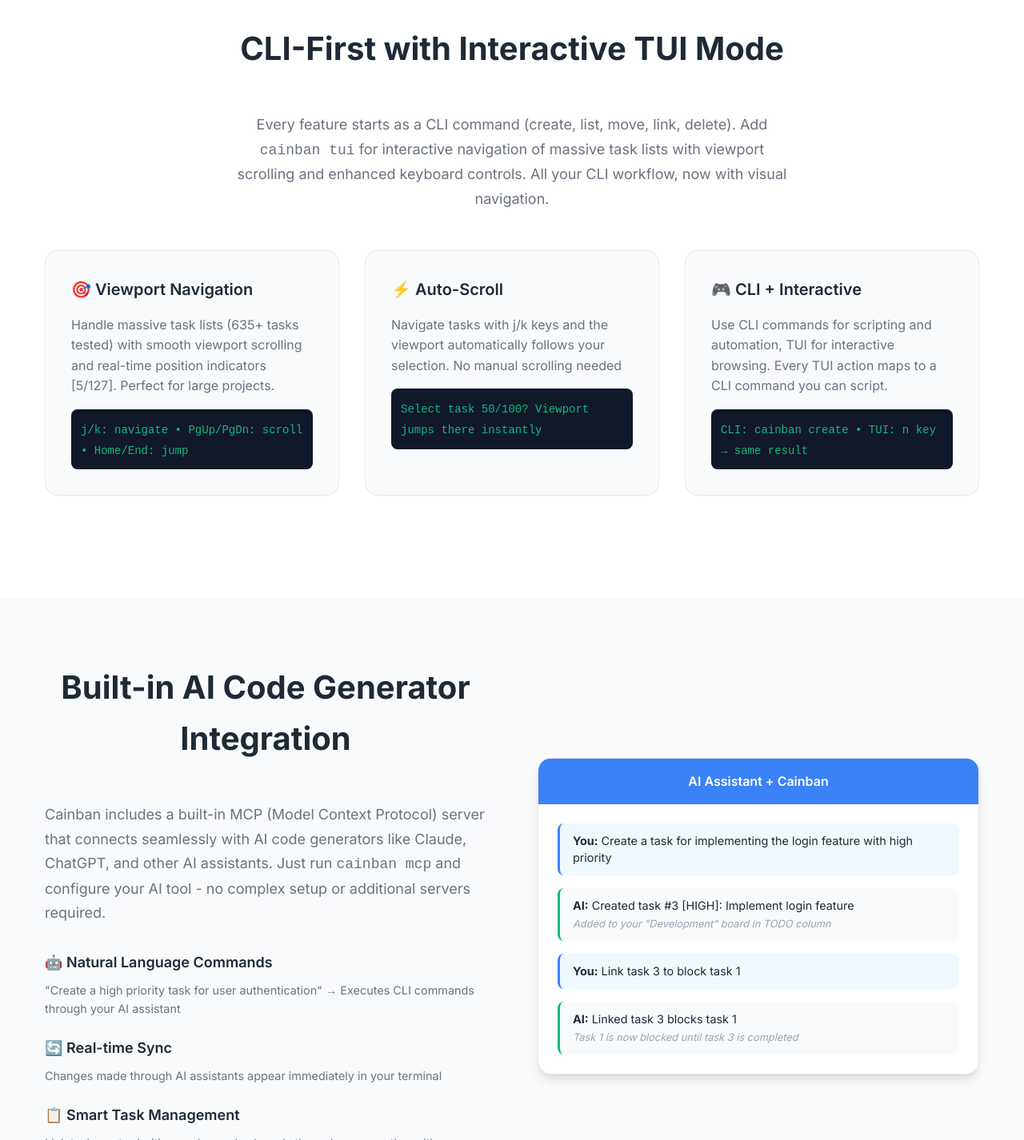
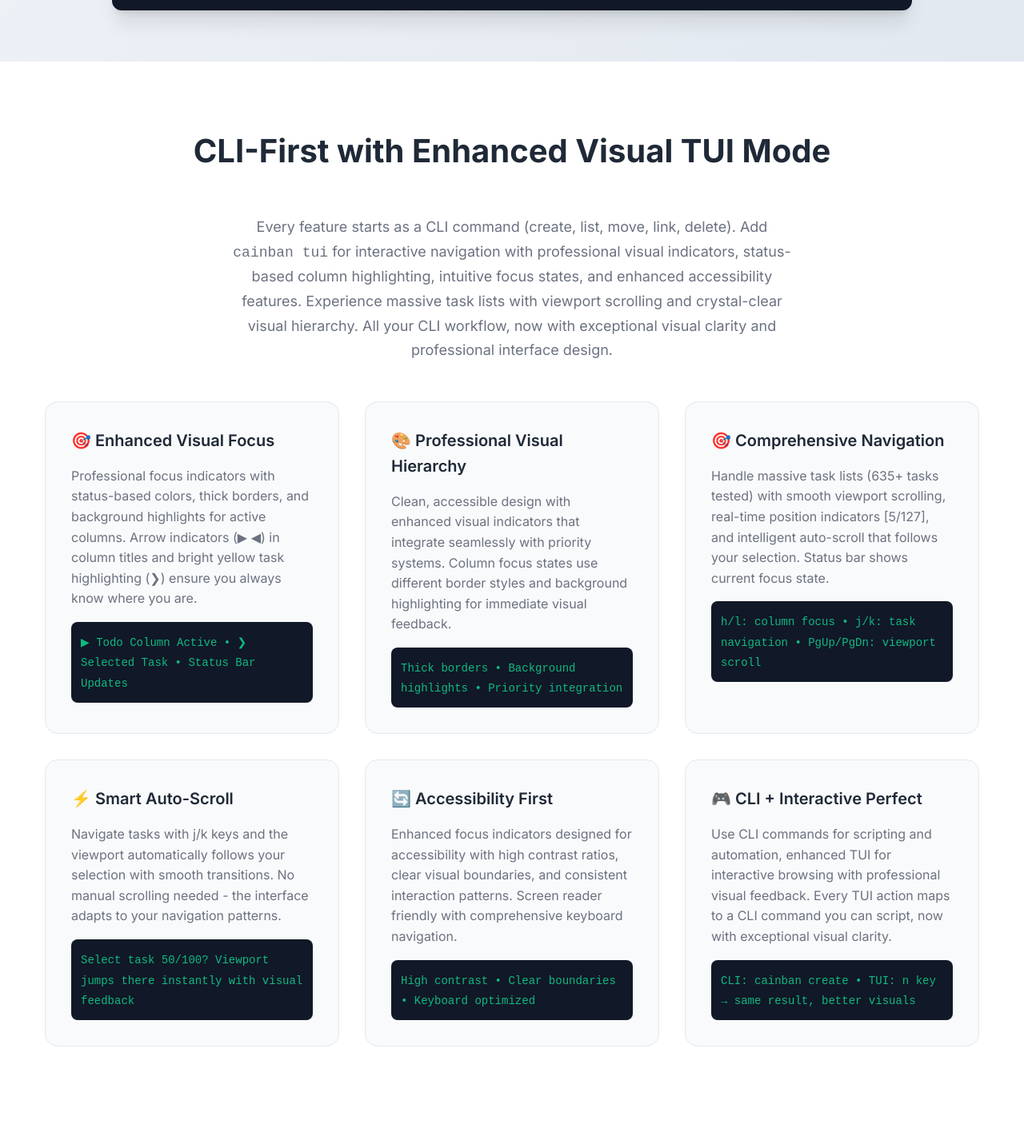
Before and after one commit to hmain/cainban.com, a plain HTML site: page index.html in a window 1280 px wide. Shown: the part 1374-2800 px from the top of the page at 80% size. Drawn offline with Linux system fonts and the light colour scheme.

Commit message:
hero modal fix

```diff
--- a/index.html
+++ b/index.html
@@ -34,7 +34,9 @@
                     </h1>
                     <p class="hero-subtitle">
                         A command-line kanban board where every feature is exposed as CLI options first.
-                        Add interactive TUI mode for navigation, MCP server for AI code generators, and full viewport scrolling for massive task lists—all without leaving your terminal.
+                        The enhanced TUI features professional visual indicators, focused column highlighting with status-based colors, intuitive arrow navigation,
+                        bright task selection highlighting, and comprehensive viewport scrolling for massive task lists.
+                        Add MCP server integration for seamless AI code generator workflows—all with exceptional visual clarity and accessibility.
                     </p>
                 </div>
                 <div class="hero-demo">
@@ -55,18 +57,18 @@
                                 <br>
                                 Cainban - Development Board<br>
                                 <br>
-                                ┌─ 📝 Todo (127) [5/127] ┐  ┌─ 🔄 Doing (23) [3/23] ┐  ┌─ ✅ Done (485) [12/485]┐<br>
-                                │                       │  │                       │  │                       │<br>
-                                │ ● Fix login bug       │  │ ●●● Auth refactor     │  │ ● Setup CI pipeline   │<br>
-                                │ ●● API optimization   │  │ ● Update docs         │  │ ● Code review fixes   │<br>
-                                │ → Database migration  │  │ → Performance tests   │  │ ● Dependency updates  │<br>
-                                │ ● UI improvements     │  │                       │  │ ● Security audit      │<br>
-                                │ ● Error handling      │  │                       │  │ ● Database migration  │<br>
-                                │                       │  │                       │  │                       │<br>
-                                │ ▼ (122 more below)    │  │ ▼ (20 more below)     │  │ ▼ (479 more below)    │<br>
+                                ┌─ 📝 ▶ Todo (127) [5/127] ┐  ┌─ 🔄 Doing (23) [3/23] ─┐  ┌─ ✅ Done (485) [12/485]┐<br>
+                                ┃                       ┃  │                       │  │                       │<br>
+                                ┃ ❯ ●● Fix login bug    ┃  │ ●●● Auth refactor     │  │ ● Setup CI pipeline   │<br>
+                                ┃   ●● API optimization ┃  │ ● Update docs         │  │ ● Code review fixes   │<br>
+                                ┃   ● Database migration┃  │ → Performance tests   │  │ ● Dependency updates  │<br>
+                                ┃   ● UI improvements   ┃  │                       │  │ ● Security audit      │<br>
+                                ┃   ● Error handling    ┃  │                       │  │ ● Database migration  │<br>
+                                ┃                       ┃  │                       │  │                       │<br>
+                                ┃ ▼ (122 more below)    ┃  │ ▼ (20 more below)     │  │ ▼ (479 more below)    │<br>
                                 └───────────────────────┘  └───────────────────────┘  └───────────────────────┘<br>
                                 <br>
-                                h/l: columns • j/k: navigate • PgUp/PgDn: scroll • enter: move • q: quit
+                                Status: Todo Column Active • h/l: columns • j/k: navigate • PgUp/PgDn: scroll • enter: move • q: quit
                             </div>
                             <div class="terminal-line">
                                 <span class="prompt cursor">$</span>
@@ -80,34 +82,60 @@
         <section class="tui-features">
             <div class="container">
                 <div class="tui-content">
-                    <h2 class="section-title">CLI-First with Interactive TUI Mode</h2>
+                    <h2 class="section-title">CLI-First with Enhanced Visual TUI Mode</h2>
                     <p class="section-description">
                         Every feature starts as a CLI command (create, list, move, link, delete). Add <code>cainban tui</code> for interactive
-                        navigation of massive task lists with viewport scrolling and enhanced keyboard controls. All your CLI workflow, now with visual navigation.
+                        navigation with professional visual indicators, status-based column highlighting, intuitive focus states, and enhanced
+                        accessibility features. Experience massive task lists with viewport scrolling and crystal-clear visual hierarchy.
+                        All your CLI workflow, now with exceptional visual clarity and professional interface design.
                     </p>
 
                     <div class="feature-grid">
                         <div class="feature-card">
-                            <h3>🎯 Viewport Navigation</h3>
-                            <p>Handle massive task lists (635+ tasks tested) with smooth viewport scrolling and real-time position indicators [5/127]. Perfect for large projects.</p>
+                            <h3>🎯 Enhanced Visual Focus</h3>
+                            <p>Professional focus indicators with status-based colors, thick borders, and background highlights for active columns. Arrow indicators (▶ ◀) in column titles and bright yellow task highlighting (❯) ensure you always know where you are.</p>
                             <div class="feature-demo">
-                                <code>j/k: navigate • PgUp/PgDn: scroll • Home/End: jump</code>
+                                <code>▶ Todo Column Active • ❯ Selected Task • Status Bar Updates</code>
                             </div>
                         </div>
 
                         <div class="feature-card">
-                            <h3>⚡ Auto-Scroll</h3>
-                            <p>Navigate tasks with j/k keys and the viewport automatically follows your selection. No manual scrolling needed</p>
+                            <h3>🎨 Professional Visual Hierarchy</h3>
+                            <p>Clean, accessible design with enhanced visual indicators that integrate seamlessly with priority systems. Column focus states use different border styles and background highlighting for immediate visual feedback.</p>
                             <div class="feature-demo">
-                                <code>Select task 50/100? Viewport jumps there instantly</code>
+                                <code>Thick borders • Background highlights • Priority integration</code>
                             </div>
                         </div>
 
                         <div class="feature-card">
-                            <h3>🎮 CLI + Interactive</h3>
-                            <p>Use CLI commands for scripting and automation, TUI for interactive browsing. Every TUI action maps to a CLI command you can script.</p>
+                            <h3>🎯 Comprehensive Navigation</h3>
+                            <p>Handle massive task lists (635+ tasks tested) with smooth viewport scrolling, real-time position indicators [5/127], and intelligent auto-scroll that follows your selection. Status bar shows current focus state.</p>
                             <div class="feature-demo">
-                                <code>CLI: cainban create • TUI: n key → same result</code>
+                                <code>h/l: column focus • j/k: task navigation • PgUp/PgDn: viewport scroll</code>
+                            </div>
+                        </div>
+
+                        <div class="feature-card">
+                            <h3>⚡ Smart Auto-Scroll</h3>
+                            <p>Navigate tasks with j/k keys and the viewport automatically follows your selection with smooth transitions. No manual scrolling needed - the interface adapts to your navigation patterns.</p>
+                            <div class="feature-demo">
+                                <code>Select task 50/100? Viewport jumps there instantly with visual feedback</code>
+                            </div>
+                        </div>
+
+                        <div class="feature-card">
+                            <h3>🔄 Accessibility First</h3>
+                            <p>Enhanced focus indicators designed for accessibility with high contrast ratios, clear visual boundaries, and consistent interaction patterns. Screen reader friendly with comprehensive keyboard navigation.</p>
+                            <div class="feature-demo">
+                                <code>High contrast • Clear boundaries • Keyboard optimized</code>
+                            </div>
+                        </div>
+
+                        <div class="feature-card">
+                            <h3>🎮 CLI + Interactive Perfect</h3>
+                            <p>Use CLI commands for scripting and automation, enhanced TUI for interactive browsing with professional visual feedback. Every TUI action maps to a CLI command you can script, now with exceptional visual clarity.</p>
+                            <div class="feature-demo">
+                                <code>CLI: cainban create • TUI: n key → same result, better visuals</code>
                             </div>
                         </div>
                     </div>
```
